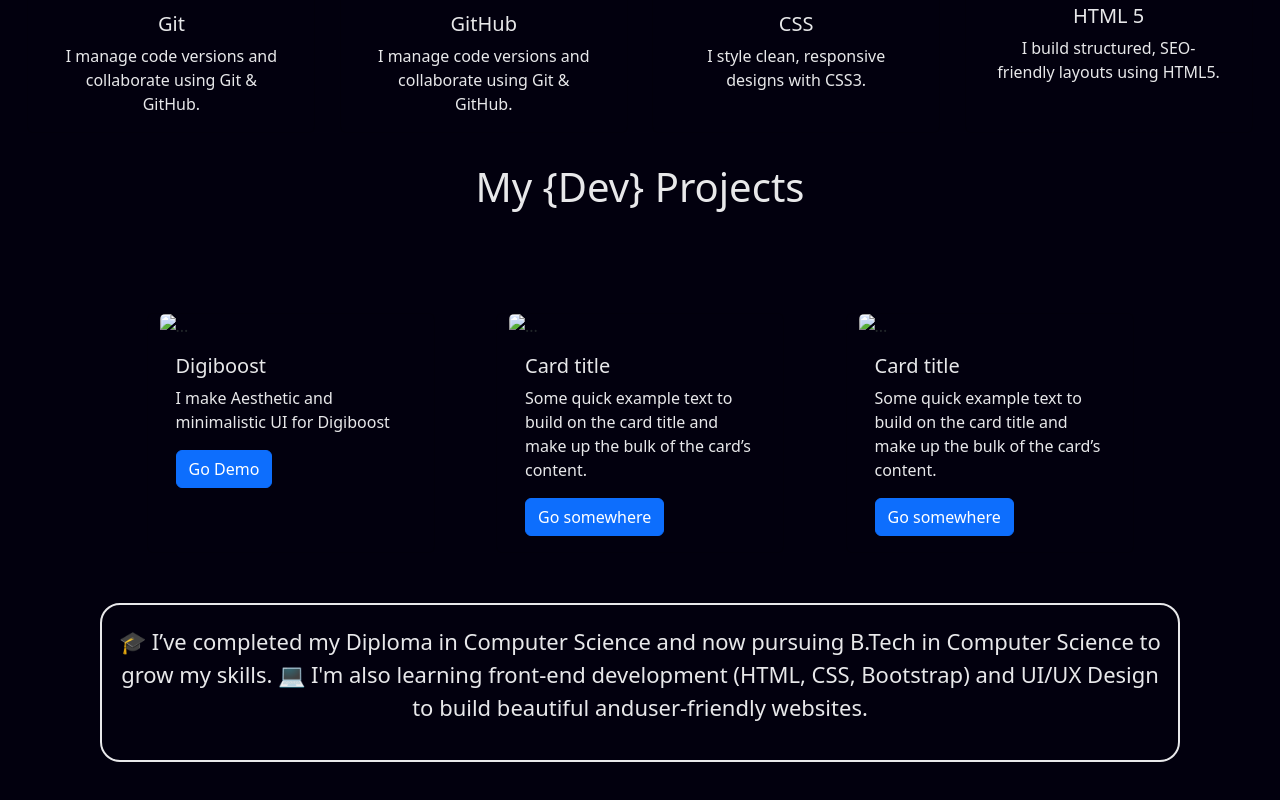
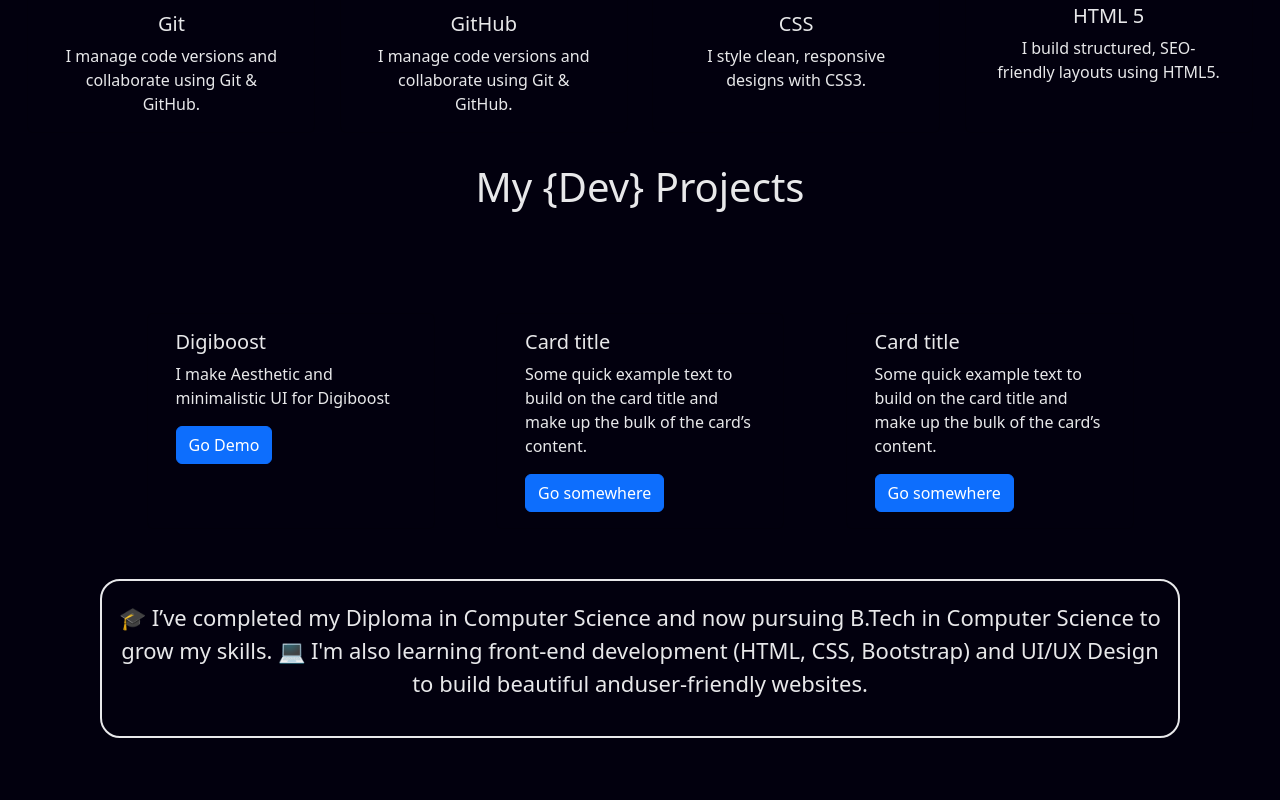
Before and after one commit to jeet-khattar/my-portfolio, a plain HTML site: page index.html in a window 1280 px wide. Shown: the part 766-1566 px from the top of the page. Drawn offline with nearby package versions, Linux system fonts and the light colour scheme.

Commit message:
Update index.html

```diff
--- a/index.html
+++ b/index.html
@@ -185,7 +185,7 @@
         <div class="row">
 
             <div class="card" style="width: 18rem;">
-                <img src="..." class="card-img-top" alt="...">
+
                 <div class="card-body">
                     <h5 class="card-title">Digiboost</h5>
                     <p class="card-text">I make Aesthetic and minimalistic UI for Digiboost</p>
@@ -194,7 +194,6 @@
             </div>
 
             <div class="card" style="width: 18rem;">
-                <img src="..." class="card-img-top" alt="...">
                 <div class="card-body">
                     <h5 class="card-title">Card title</h5>
                     <p class="card-text">Some quick example text to build on the card title and make up the bulk of the
@@ -204,7 +203,7 @@
             </div>
 
             <div class="card" style="width: 18rem;">
-                <img src="..." class="card-img-top" alt="...">
+
                 <div class="card-body">
                     <h5 class="card-title">Card title</h5>
                     <p class="card-text">Some quick example text to build on the card title and make up the bulk of the
```
